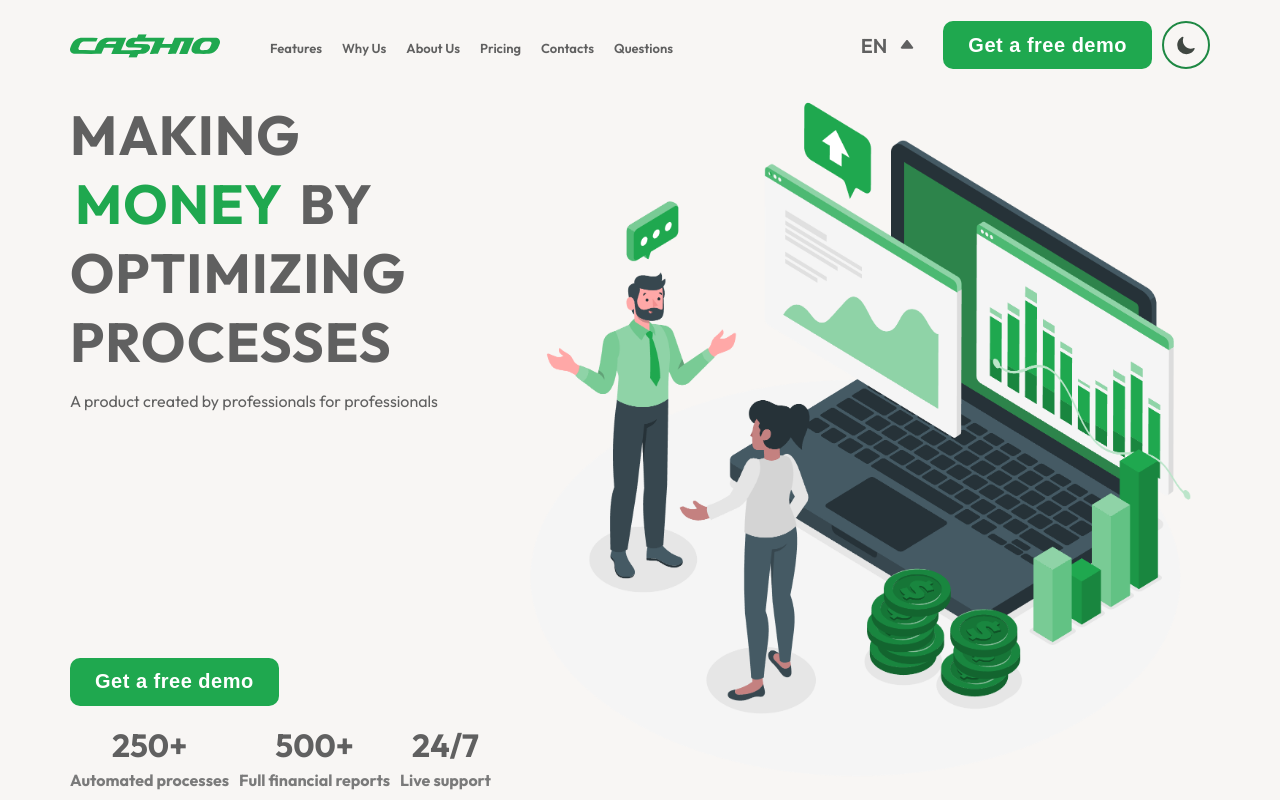
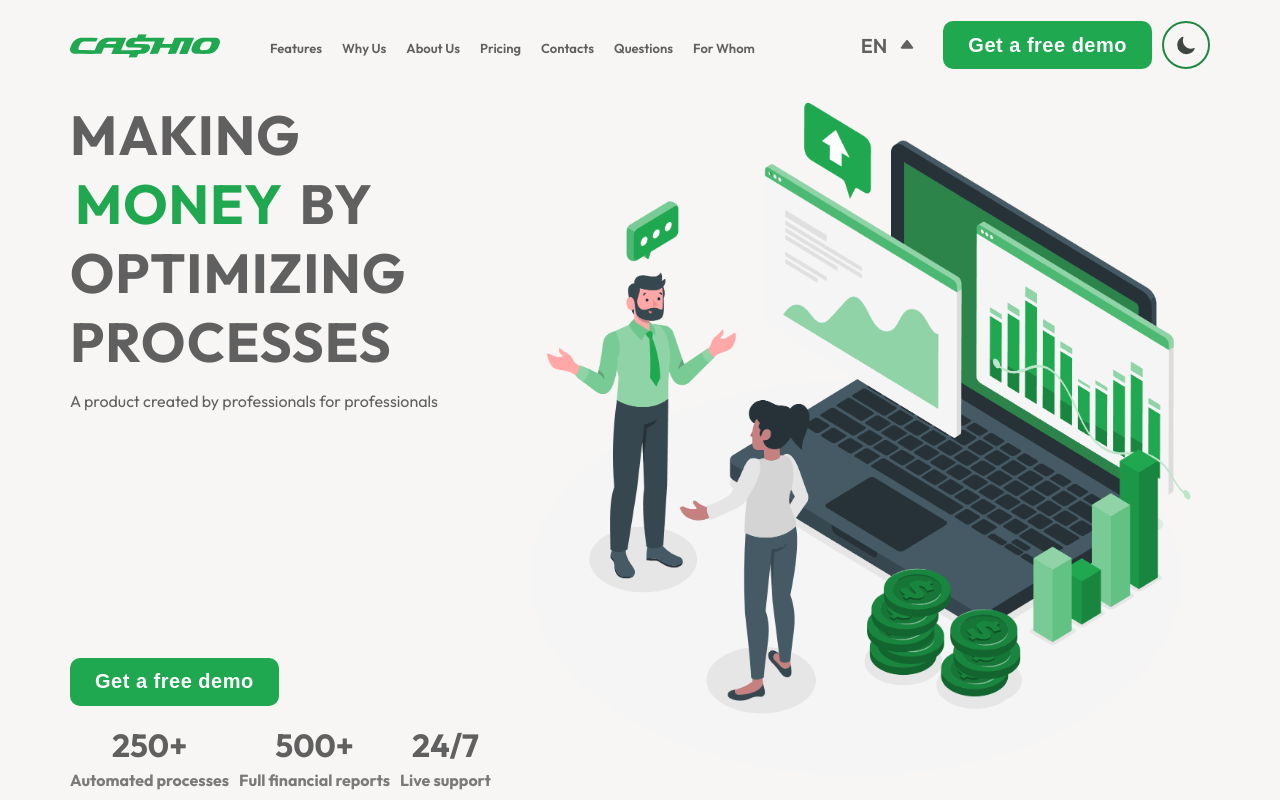
Before and after one commit to RevaGee/Cashio, a React (Create React App) app: page / in a window 1280 px wide. Shown: the top 800 px of the page. Built offline with nearby package versions, Linux system fonts and the light colour scheme.

Commit message:
Fixed mobile header, added new component link to header

```diff
--- a/src/components/ForWhom/index.tsx
+++ b/src/components/ForWhom/index.tsx
@@ -41,7 +41,7 @@ export const ForWhom = () => {
         threshold: 0.1,
     });
     return(
-        <div className = 'for_whom'>
+        <div className = 'for_whom' id ="for_whom">
             <div className = 'for_whom_media'>
                 <motion.div
                     ref={ref_for_whom_text}
--- a/src/components/Header/index.tsx
+++ b/src/components/Header/index.tsx
@@ -1,4 +1,4 @@
-import React, {useEffect, useRef, useState} from 'react';
+import React, {useEffect, useState} from 'react';
 import './styles.scss';
 import {ArrowUp} from '../../images/icons/ArrowUp';
 import {LogoFooter} from '../../images/icons/iconizer-CASHIO_logo_green';
@@ -8,7 +8,6 @@ import i18n from '../../translation/i18n';
 
 
 export const Header = () => {
-    const ref = useRef(null);
     const [open, setOpen] = useState(false);
     const [languages, setLanguages] = useState(false);
     const [selectedLanguage, setSelectedLanguage] = useState(
@@ -68,8 +67,8 @@ export const Header = () => {
         if (element) {
             const topOffset = 100; // задаем смещение вверх на 10px
             const topPos = element.getBoundingClientRect().top + window.pageYOffset - topOffset;
-
             window.scrollTo({ top: topPos, behavior: 'smooth' });
+            setOpen(false)
         }
     }
 
@@ -106,8 +105,10 @@ export const Header = () => {
                                     <a href="#contacts" onClick={(e) => scrollToSection(e,'contact')}>{t('Contacts')}</a>
                                 </li>
                                 <li>
-
                                     <a href="#Questions" onClick={(e) => scrollToSection(e, 'Questions')}>{t('Questions')}</a>
+                                </li>
+                                <li>
+                                    <a href="#for_whom" onClick={(e) => scrollToSection(e, 'for_whom')}>{t('For Whom')}</a>
                                 </li>
                             </ul>
                         </nav>
```
